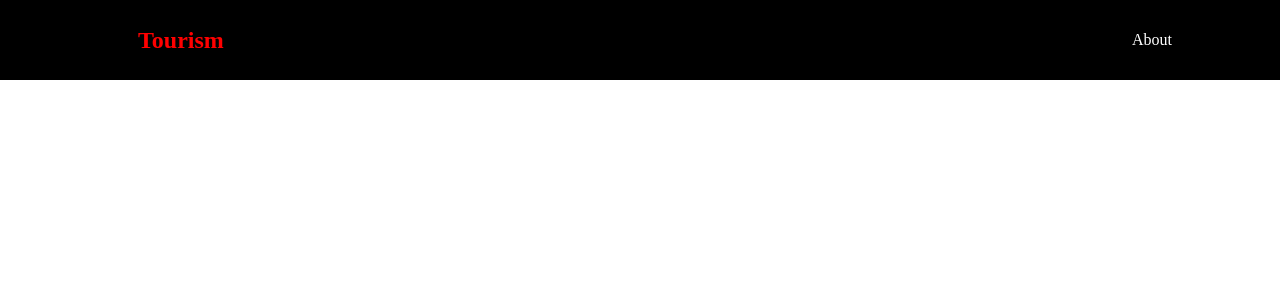
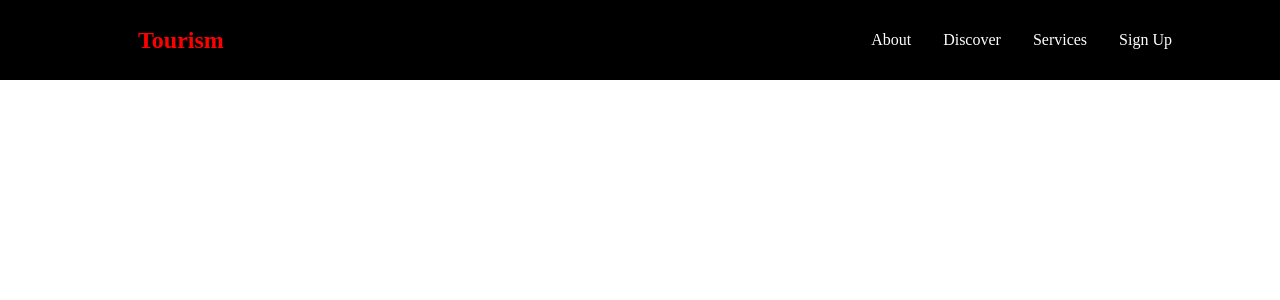
Before and after one commit to jorgediazok/react-frontseries-website1, a React (Create React App) app: page / in a window 1280 px wide. Shown: the top 300 px of the page. Built offline with nearby package versions, Linux system fonts and the light colour scheme; a web font is replaced by a local one.

Commit message:
added more elements to navbar

```diff
--- a/src/components/Navbar/Navbar.js
+++ b/src/components/Navbar/Navbar.js
@@ -23,6 +23,15 @@ const Navbar = () => {
             <NavItem>
               <NavLinks to="about">About</NavLinks>
             </NavItem>
+            <NavItem>
+              <NavLinks to="discover">Discover</NavLinks>
+            </NavItem>
+            <NavItem>
+              <NavLinks to="services">Services</NavLinks>
+            </NavItem>
+            <NavItem>
+              <NavLinks to="signup">Sign Up</NavLinks>
+            </NavItem>
           </NavMenu>
         </NavbarContainer>
       </Nav>
--- a/src/components/Navbar/NavbarElements.js
+++ b/src/components/Navbar/NavbarElements.js
@@ -52,6 +52,7 @@ export const MobileIcon = styled.div`
     transform: translate(-100%, 60%);
     font-size: 1.8rem;
     cursor: pointer;
+    color: #fff;
   }
 `;
 
```
